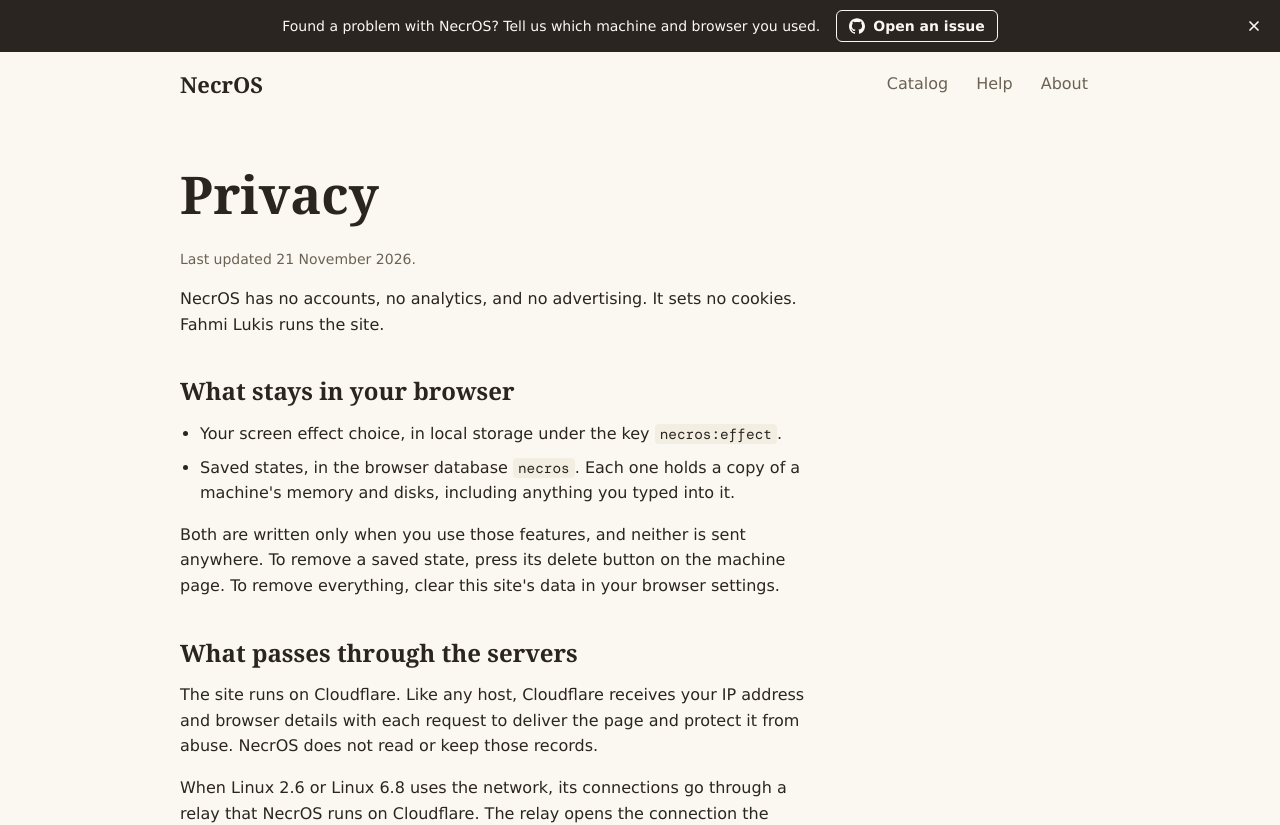
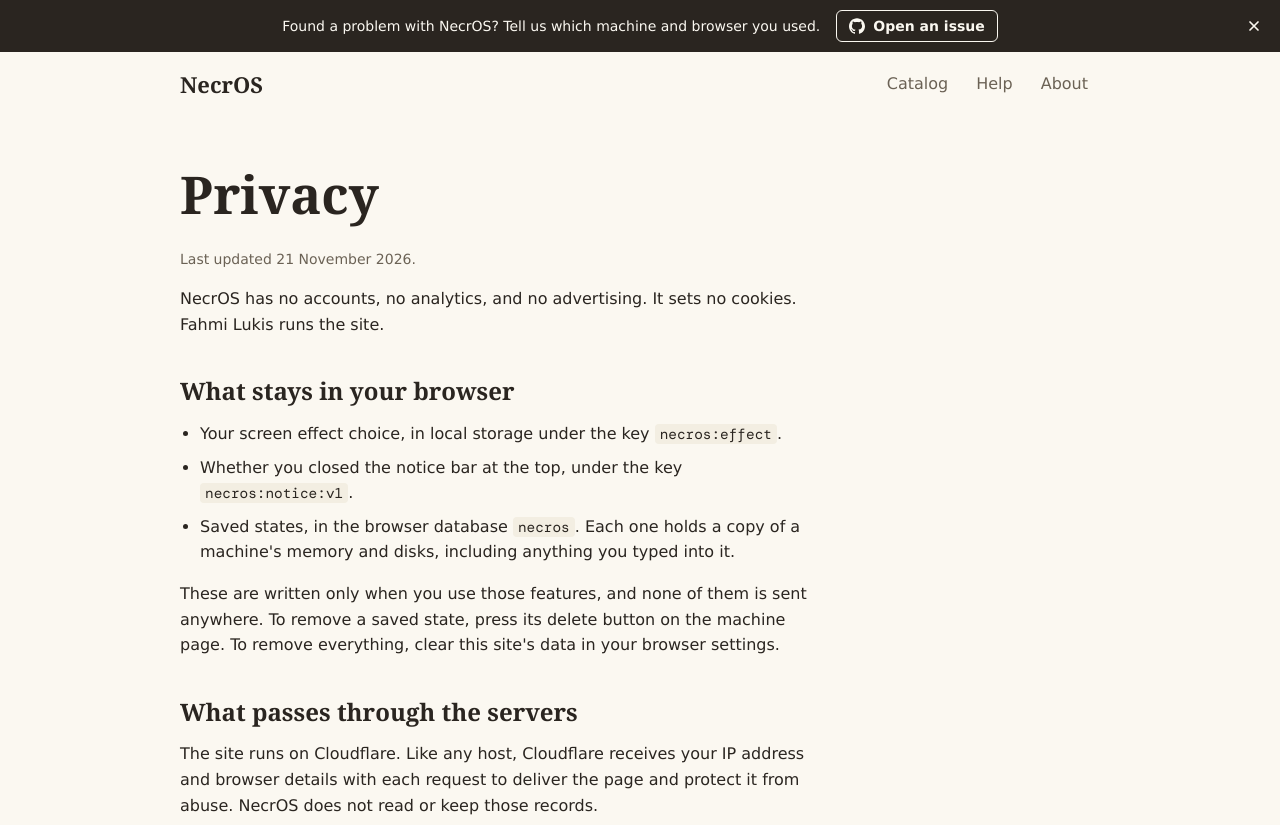
Before and after one commit to lksxyz/necr-os, a SvelteKit app in the folder apps/web/: page /privacy in a window 1280 px wide. Shown: the top 825 px of the page. Built offline with nearby package versions, Linux system fonts and the light colour scheme.

Commit message:
docs(web): list the notice bar key on the privacy page

```diff
--- a/apps/web/src/routes/(site)/privacy/+page.svelte
+++ b/apps/web/src/routes/(site)/privacy/+page.svelte
@@ -21,12 +21,16 @@
 			Your screen effect choice, in local storage under the key <code class="mono">necros:effect</code>.
 		</li>
 		<li>
+			Whether you closed the notice bar at the top, under the key
+			<code class="mono">necros:notice:v1</code>.
+		</li>
+		<li>
 			Saved states, in the browser database <code class="mono">necros</code>. Each one holds a copy of a
 			machine's memory and disks, including anything you typed into it.
 		</li>
 	</ul>
 	<p>
-		Both are written only when you use those features, and neither is sent anywhere. To remove a
+		These are written only when you use those features, and none of them is sent anywhere. To remove a
 		saved state, press its delete button on the machine page. To remove everything, clear this
 		site's data in your browser settings.
 	</p>
```
